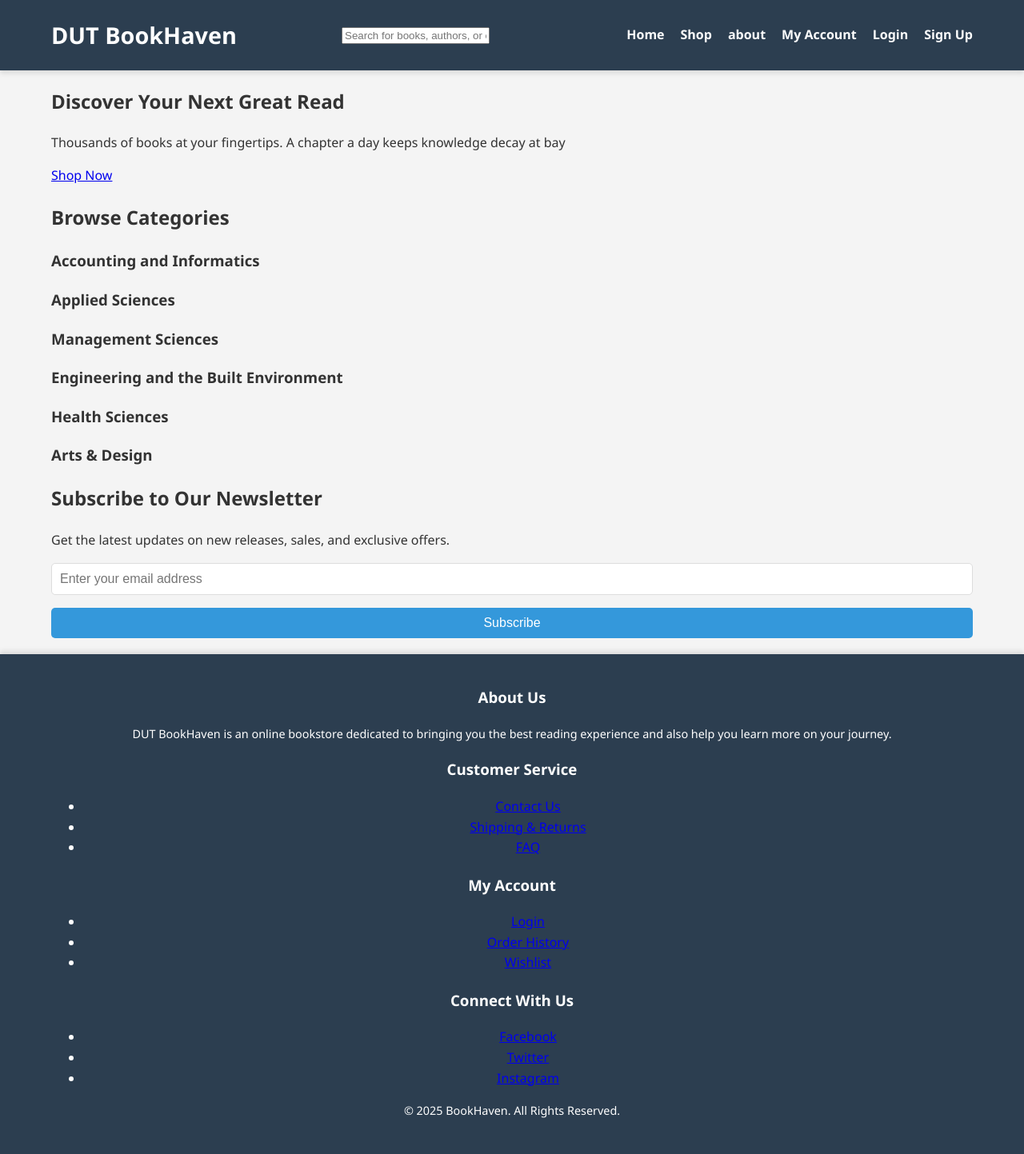
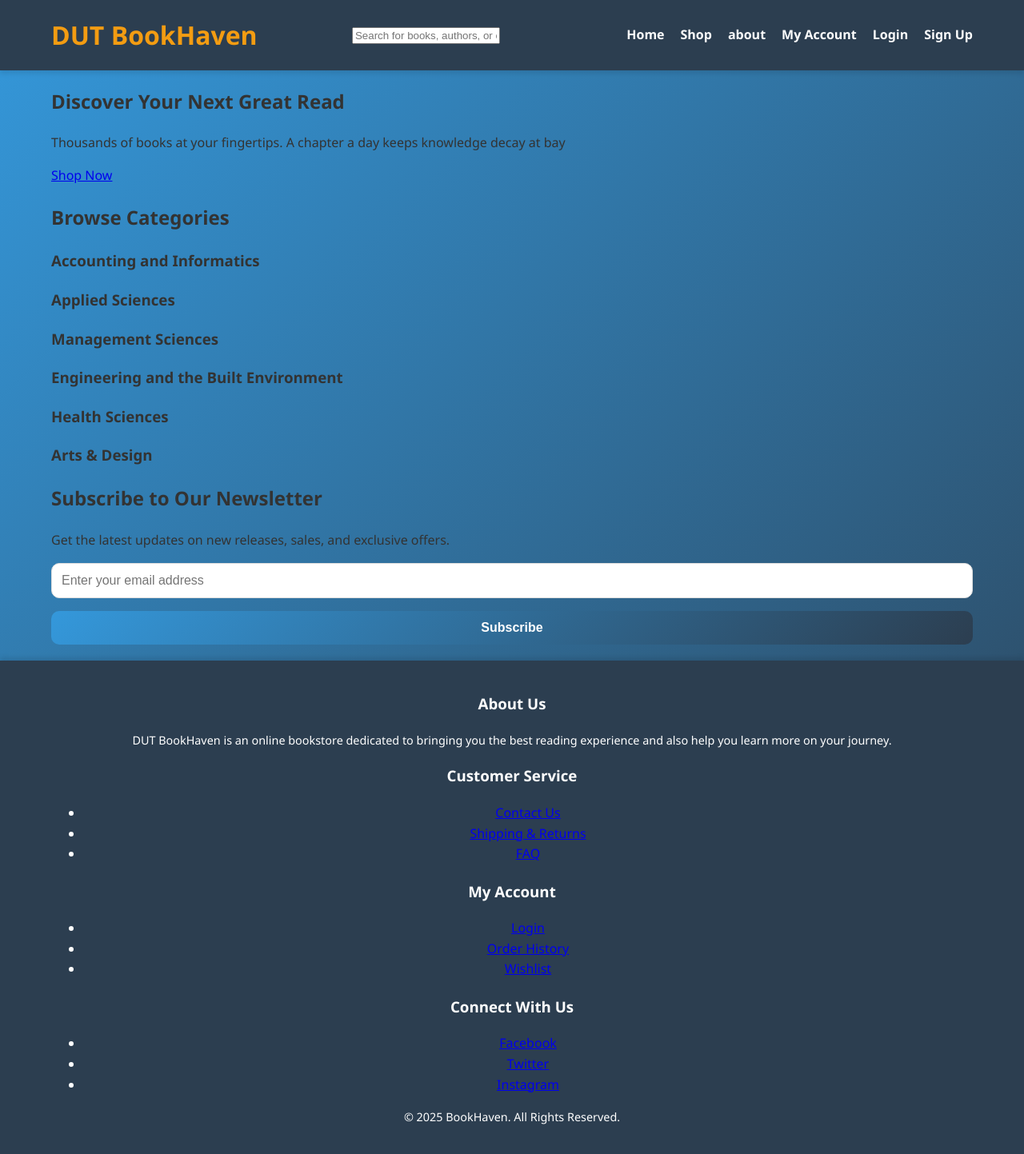
Before and after one commit to nduduzoMemela01/Book-Store, a Flask app: page / in a window 1280 px wide. Shown: the whole page at 80% size. Before the commit the page ends 1398 px from the top, so only its background shows below. Run offline with Flask 3, Linux system fonts and the light colour scheme.

Commit message:
Refactor styles for About page and improve layout consistency

```diff
--- a/static/styles.css
+++ b/static/styles.css
@@ -3,7 +3,7 @@ body {
     font-family: 'Segoe UI', Tahoma, Geneva, Verdana, sans-serif;
     margin: 0;
     padding: 0;
-    background-color: #f4f4f4;
+    background: linear-gradient(135deg, #3498db, #2c3e50); /* Cool gradient background */
     color: #333;
     line-height: 1.6;
 }
@@ -30,8 +30,9 @@ header {
 }
 
 .logo {
-    font-size: 1.8rem;
+    font-size: 2rem;
     font-weight: bold;
+    color: #f39c12;
 }
 
 nav ul {
@@ -54,10 +55,10 @@ nav ul li a:hover {
 
 /* Account, Login, and Signup Sections */
 .account-section, .login-section, .signup-section {
-    background-color: white;
+    background: white;
     padding: 2rem;
-    border-radius: 10px;
-    box-shadow: 0 4px 6px rgba(0, 0, 0, 0.1);
+    border-radius: 15px;
+    box-shadow: 0 8px 15px rgba(0, 0, 0, 0.2); /* Enhanced shadow */
     max-width: 400px;
     margin: 2rem auto;
     text-align: center;
@@ -66,13 +67,14 @@ nav ul li a:hover {
 
 .account-section:hover, .login-section:hover, .signup-section:hover {
     transform: translateY(-5px);
-    box-shadow: 0 6px 12px rgba(0, 0, 0, 0.2);
+    box-shadow: 0 12px 20px rgba(0, 0, 0, 0.3); /* Stronger shadow on hover */
 }
 
 .account-section h2, .login-section h2, .signup-section h2 {
-    font-size: 2rem;
+    font-size: 2.2rem;
     color: #2c3e50;
     margin-bottom: 1rem;
+    font-weight: bold;
 }
 
 .account-section p, .login-section p, .signup-section p {
@@ -106,9 +108,9 @@ form label {
 }
 
 form input {
-    padding: 10px;
+    padding: 12px;
     border: 1px solid #ddd;
-    border-radius: 5px;
+    border-radius: 10px;
     font-size: 1rem;
     transition: border-color 0.3s ease, box-shadow 0.3s ease;
 }
@@ -116,22 +118,23 @@ form input {
 form input:focus {
     outline: none;
     border-color: #3498db;
-    box-shadow: 0 0 5px rgba(52, 152, 219, 0.5);
+    box-shadow: 0 0 8px rgba(52, 152, 219, 0.5); /* Glow effect on focus */
 }
 
 form button {
-    background-color: #3498db;
+    background: linear-gradient(135deg, #3498db, #2c3e50); /* Gradient button */
     color: white;
     border: none;
-    padding: 10px 15px;
+    padding: 12px 15px;
     font-size: 1rem;
-    border-radius: 5px;
+    border-radius: 10px;
     cursor: pointer;
-    transition: background-color 0.3s ease, transform 0.2s ease;
+    font-weight: bold;
+    transition: background 0.3s ease, transform 0.2s ease;
 }
 
 form button:hover {
-    background-color: #2980b9;
+    background: linear-gradient(135deg, #2c3e50, #3498db); /* Reverse gradient on hover */
     transform: scale(1.05);
 }
 
@@ -161,12 +164,12 @@ footer p {
 
     form input {
         font-size: 0.9rem;
-        padding: 8px;
+        padding: 10px;
     }
 
     form button {
         font-size: 0.9rem;
-        padding: 8px 12px;
+        padding: 10px 12px;
     }
 }
 
--- a/templates/about.html
+++ b/templates/about.html
@@ -43,7 +43,7 @@
 
         <h2>📍 Inside Our Store</h2>
         <div class="static\img\heemstedemay-16-2020-bookstore-blokker-600nw-1736525495.webp">
-            <img src="store_inside.jpg" alt="Inside DUT Bookstore">
+            <img src="static\img\heemstedemay-16-2020-bookstore-blokker-600nw-1736525495.webp" alt="Inside DUT Bookstore">
             <p>Our bookstore is designed to be welcoming and well-organized, making it easy to find everything you need.</p>
         </div>
     </div>
```
Also changed, not shown: static/about.css (+13 -1 lines).
